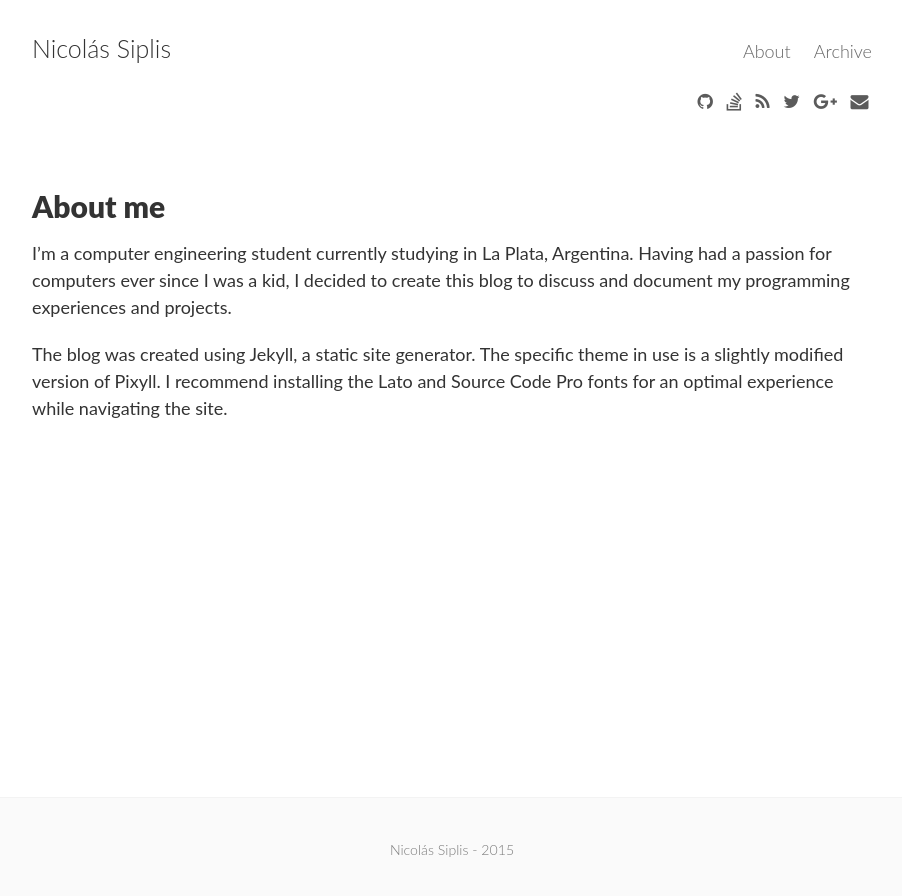
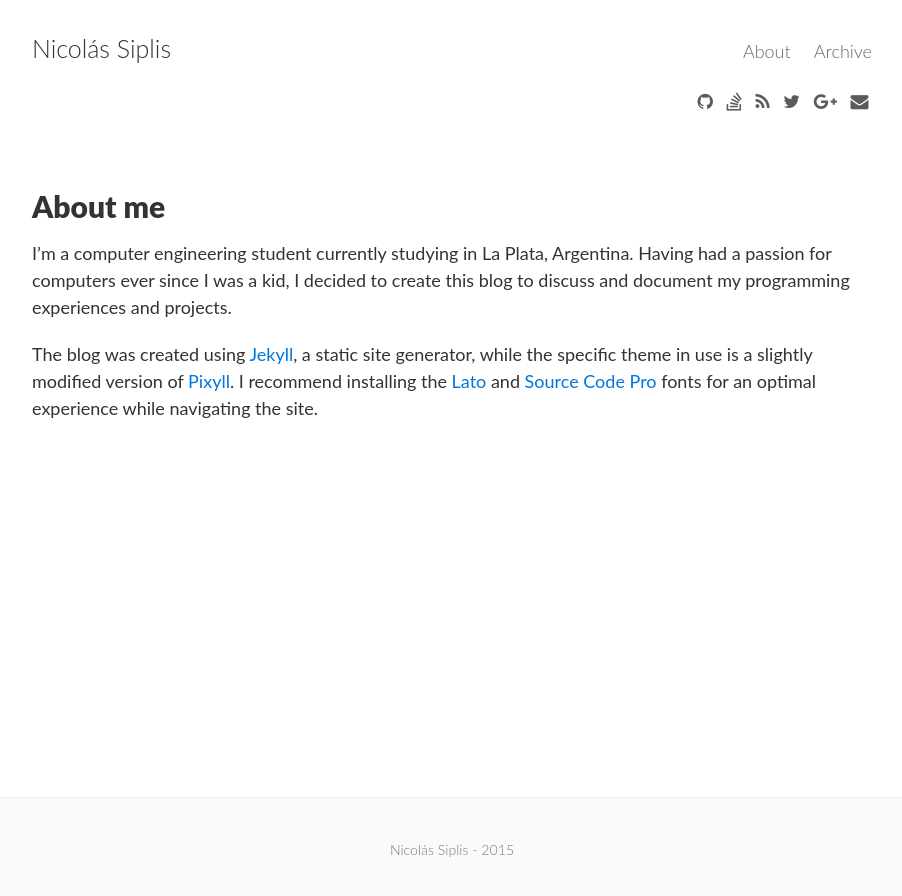
Before and after one commit to actividad-parlamentaria/actividad-parlamentaria.github.io, a Jekyll site: the page built from about.md, in a window 1280 px wide. Shown: the top 896 px of the page, without its empty margins (188-1090 px from the left). Built offline with Jekyll 4.4.1, drawn with Linux system fonts in a browser that asks for light colours; nearby versions of some CDN libraries.

Commit message:
Updated 'About' page

```diff
--- a/about.md
+++ b/about.md
@@ -6,4 +6,4 @@ permalink: /about/
 
 I'm a computer engineering student currently studying in La Plata, Argentina. Having had a passion for computers ever since I was a kid, I decided to create this blog to discuss and document my programming experiences and projects.
 
-The blog was created using Jekyll, a static site generator. The specific theme in use is a slightly modified version of Pixyll. I recommend installing the Lato and Source Code Pro fonts for an optimal experience while navigating the site.
+The blog was created using [Jekyll](https://github.com/jekyll/jekyll), a static site generator, while the specific theme in use is a slightly modified version of [Pixyll](https://github.com/johnotander/pixyll). I recommend installing the [Lato](http://www.latofonts.com/lato-free-fonts/) and [Source Code Pro](https://github.com/adobe-fonts/source-code-pro) fonts for an optimal experience while navigating the site.
```
